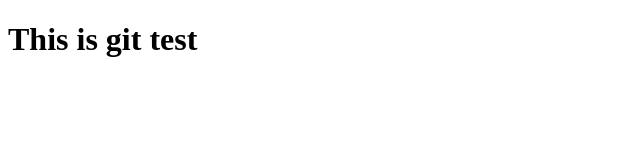
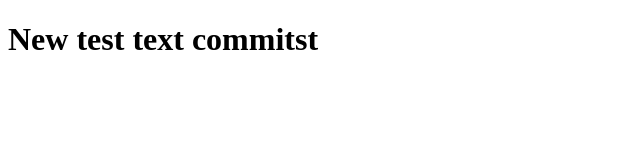
Before and after one commit to albertorramirez/git-test, a plain HTML site: page index.html in a window 1280 px wide. Shown: the whole page, without its empty margins (0-640 px from the left). Drawn offline with Linux system fonts and the light colour scheme.

Commit message:
second commit

```diff
--- a/index.html
+++ b/index.html
@@ -1,7 +1,7 @@
 <!DOCTYPE html>
 <html>
 <body>
-    <h1>This is git test</h1>
+    <h1> New test text commitst</h1>
 </body>
 
 
```
